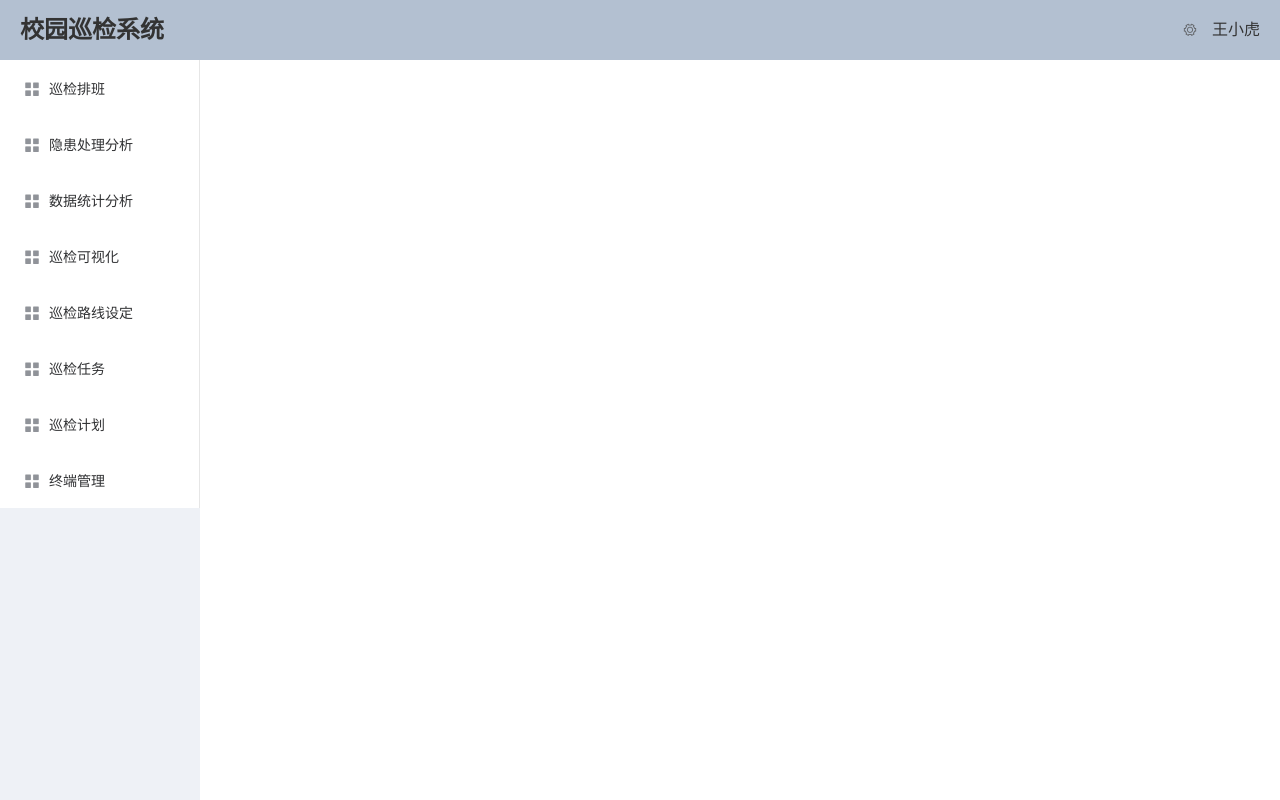
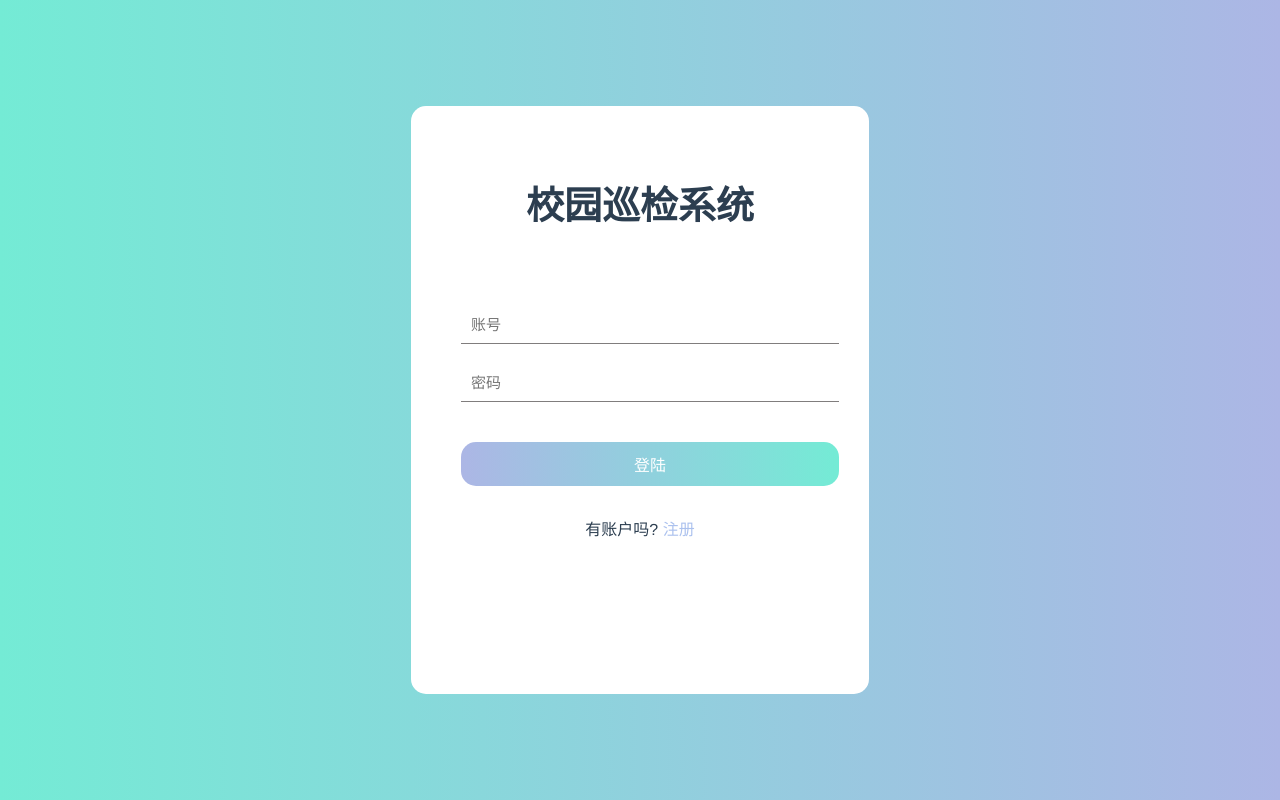
Before and after one commit to lj-nike/safeSchool, a Vue app: page / in a window 1280 px wide. Before the commit this address led to /index. Built offline with nearby package versions, Linux system fonts and the light colour scheme; what @jiaminghi/data-view would draw is missing.

Commit message:
feat: 设置主题样式

```diff
--- a/src/assets/menuitem.js
+++ b/src/assets/menuitem.js
@@ -1,36 +1,36 @@
 let menuitem = [
   {
-    title: "巡检排班",
-    url: "/schedule",
+    title: '巡检排班',
+    url: '/schedule'
   },
   {
-    title: "隐患处理分析",
-    url: "/dangerAnalyse",
+    title: '隐患处理分析',
+    url: '/dangerAnalyse'
   },
   {
-    title: "数据统计分析",
-    url: "/dataAnalyse",
+    title: '数据统计分析',
+    url: '/dataAnalyse'
   },
   {
-    title: "巡检可视化",
-    url: "/visualAnalyze",
+    title: '巡检可视化',
+    url: '/dashborad'
   },
   {
-    title: "巡检路线设定",
-    url: "/routeSetting",
+    title: '巡检路线设定',
+    url: '/routeSetting'
   },
   {
-    title: "巡检任务",
-    url: "/missions",
+    title: '巡检任务',
+    url: '/missions'
   },
   {
-    title: "巡检计划",
-    url: "/plans",
+    title: '巡检计划',
+    url: '/plans'
   },
   {
-    title: "终端管理",
-    url: "terminalManagement",
-  },
-];
+    title: '终端管理',
+    url: 'terminalManagement'
+  }
+]
 
-export default menuitem;
+export default menuitem
--- a/src/router/index.js
+++ b/src/router/index.js
@@ -8,7 +8,7 @@ const routes = [
   {
     path: '/',
     name: 'Home',
-    component: () => import('../views/loading.vue')
+    component: () => import('../views/login.vue')
   },
   {
     path: '/index',
@@ -19,6 +19,11 @@ const routes = [
         path: '/search',
         name: 'search',
         component: () => import('../views/components/search.vue')
+      },
+      {
+        path: '/dashborad',
+        name: 'dashborad',
+        component: () => import('../views/dashborad.vue')
       }
     ]
   },
--- a/src/views/index.vue
+++ b/src/views/index.vue
@@ -10,52 +10,41 @@
           <el-dropdown-item>删除</el-dropdown-item>
         </el-dropdown-menu>
       </el-dropdown>
-      <span>王小虎</span>
+      <span>廖先生</span>
     </el-header>
     <el-container style="height: 100%">
       <div class="aside">
-        <el-aside
-          width="200px"
-          style="
-            background-color: rgb(238, 241, 246);
-            height: 100%;
-            text-align: left;
-          "
-        >
+        <el-aside width="200px">
           <el-menu default-active="1" router>
-            <el-menu-item
-              v-for="(item, index) in tableData"
-              :key="index"
-              :index="item.url"
-            >
+            <el-menu-item v-for="(item, index) in tableData" :key="index" :index="item.url">
               <i class="el-icon-menu"></i>
               <span slot="title">{{ item.title }}</span>
             </el-menu-item>
           </el-menu>
         </el-aside>
       </div>
-      <el-main>
+      <el-main class="el-main-contaner">
         <router-view />
       </el-main>
     </el-container>
   </el-container>
 </template>
 <script>
-import axios from "axios"
-import menuitem from "../assets/menuitem.js"
+import axios from 'axios'
+import menuitem from '../assets/menuitem.js'
 export default {
   data() {
     const item = menuitem
     return {
-      tableData: item,
+      tableData: item
     }
   },
   methods: {
     async getSuccess() {
-      const res = await axios.get("/user")
+      const res = await axios.get('/user')
       console.log(res)
-    },
-  },
+    }
+  }
 }
 </script>
 <style>
@@ -63,12 +52,29 @@ export default {
   height: 100%;
 }
 .el-header {
-  background-color: #b3c0d1;
-  color: #333;
+  background-color: #0f0c29;
+  color: #fff;
   line-height: 60px;
 }
 
 .el-aside {
-  color: #333;
+  background-color: #292c33;
+  height: 100%;
+  text-align: left;
+  color: white;
+}
+.el-menu {
+  background-color: #292c33;
+  color: #fff;
+}
+.el-menu-item {
+  color: #fff;
+  transition: none;
+}
+.el-menu-item:hover {
+  color: #292c33;
+}
+.el-main-contaner {
+  padding: 0;
 }
 </style>
--- a/src/views/login.vue
+++ b/src/views/login.vue
@@ -3,21 +3,8 @@
     <div class="login-wrapper">
       <div class="header">校园巡检系统</div>
       <div class="form-wrapper">
-        <input
-          type="text"
-          name="username"
-          v-model="username"
-          placeholder="账号"
-          class="input-item"
-        />
-        <input
-          type="password"
-          name="password"
-          v-model="password"
-          placeholder="密码"
-          class="input-item"
-          @keyup.enter="jude"
-        />
+        <input type="text" name="username" v-model="username" placeholder="账号" class="input-item" />
+        <input type="password" name="password" v-model="password" placeholder="密码" class="input-item" @keyup.enter="jude" />
         <!-- <input class="btn" type="button" @click="jude" @keyup.enter="jude" /> -->
         <div class="btn" @click="jude" @keydown="jude">登陆</div>
       </div>
@@ -33,21 +20,21 @@
 export default {
   data() {
     return {
-      username: "",
-      password: "",
+      username: '',
+      password: ''
     }
   },
   methods: {
     jude() {
-      if (this.username === "liaojie" && this.password === "1234") {
-        this.$router.push({ path: "Dashborad" })
+      if (this.username === 'liaojie' && this.password === '1234') {
+        this.$router.push({ path: 'index' })
       } else {
-        alert("账号密码错误")
+        alert('账号密码错误')
       }
-    },
+    }
   },
   mounted() {},
-  created() {},
+  created() {}
 }
 </script>
 
```
Also changed, not shown: 2 other files (tests, documents, lock files or other folders).
